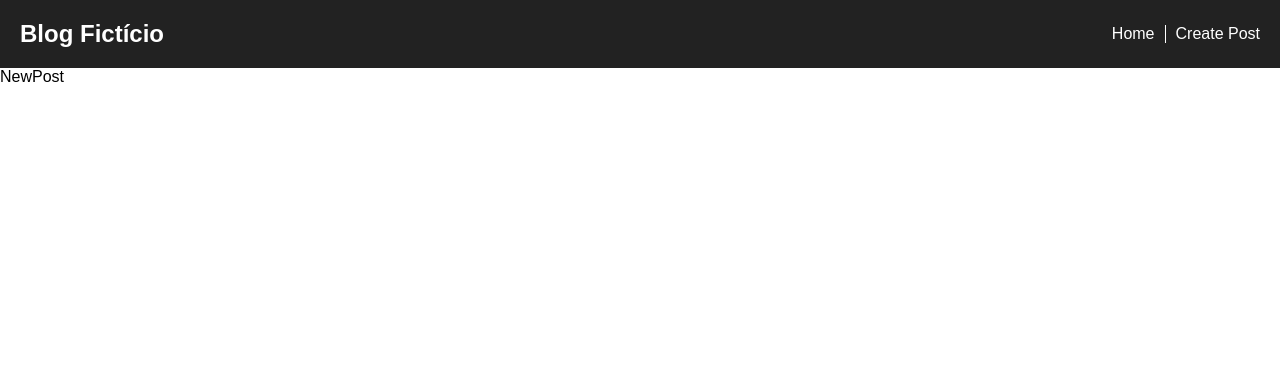
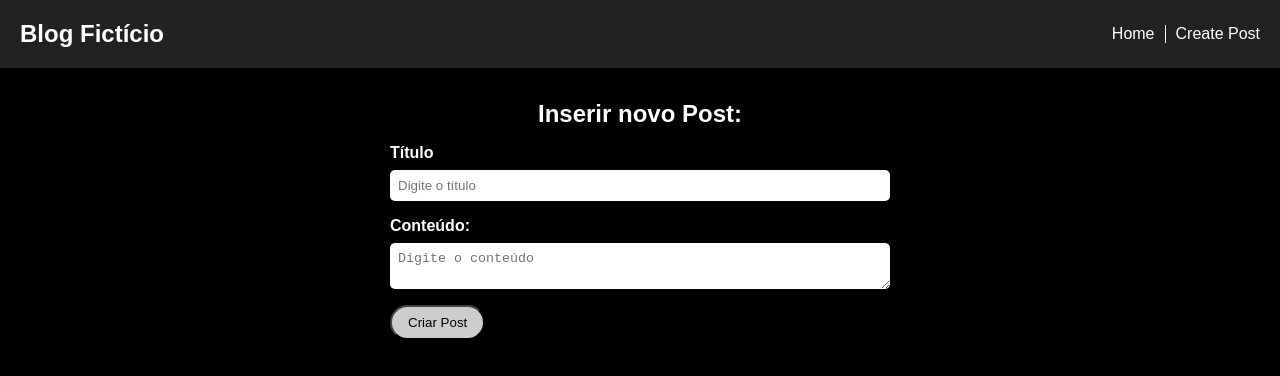
Before and after one commit to cristianomattoss/Blog_ficticio, a React (Vite) app: page /new in a window 1280 px wide. Shown: the top 376 px of the page. Built offline with nearby package versions, Linux system fonts and the light colour scheme.

Commit message:
feat: finalize NewPost component and update CSS styles

```diff
--- a/src/App.css
+++ b/src/App.css
@@ -1,3 +1,5 @@
-.App {
-  min-height: 100vh;
+.container {
+  max-width: 1000px;
+  margin: 2rem auto;
+  padding: 0 2rem;
 }
--- a/src/App.tsx
+++ b/src/App.tsx
@@ -9,7 +9,9 @@ function App() {
   return (
     <div className="App">
       <Navbar />
-      <Outlet />
+      <div className="container">
+        <Outlet />
+      </div>
     </div>
   );
 }
--- a/src/hooks/useApi.tsx
+++ b/src/hooks/useApi.tsx
@@ -1,5 +1,4 @@
 import api from "../service/api";
-import type PostData from "../types/postData";
 
 const useApi = () => {
   const get = async (endpoint: string) => {
@@ -12,7 +11,10 @@ const useApi = () => {
     }
   };
 
-  const post = async (endpoint: string, data: PostData) => {
+  const post = async (
+    endpoint: string,
+    data: { title: string; content: string; userId: number },
+  ) => {
     try {
       const response = await api.post(endpoint, data);
       alert("Postagem criada com sucesso!");
--- a/src/index.css
+++ b/src/index.css
@@ -2,8 +2,26 @@
   margin: 0;
   padding: 0;
   box-sizing: border-box;
+  color: white;
 }
 
 body {
   font-family: Arial, sans-serif;
+  background-color: black;
 }
+
+h1,
+h2,
+h3,
+h4,
+h5 {
+  color: white;
+}
+p {
+  color: #ccc;
+}
+
+a {
+  text-decoration: none;
+  color: rgb(131, 130, 130);
+}
--- a/src/routes/Home.css
+++ b/src/routes/Home.css
@@ -1,20 +1,38 @@
-.home {
-  max-width: 800px;
-  margin: 30px auto;
-  padding: 20px;
+.home h1 {
+  text-transform: uppercase;
+  text-align: center;
+  margin-bottom: 1.5rem;
 }
 
 .post {
-  background-color: #fff;
-  padding: 20px;
-  margin-bottom: 20px;
-  border-radius: 8px;
+  display: flex;
+  flex-direction: column;
+  padding: 1.5rem;
+  margin-bottom: 1.5rem;
+  border-bottom: 1px solid #ddd;
 }
 
-.post h2 {
+.post h2,
+.post p {
   margin-bottom: 10px;
 }
 
-.post p {
-  color: #555;
+.post h2::first-letter {
+  text-transform: uppercase;
 }
+
+.btn-more {
+  background-color: #fff;
+  color: #000;
+  padding: 0.5rem 1rem;
+  opacity: 0.8;
+  border-radius: 20px;
+  max-width: 100px;
+  text-align: center;
+  transition: 0.3s;
+  cursor: pointer;
+}
+
+.btn-more:hover {
+  opacity: 1;
+}
--- a/src/routes/Home.tsx
+++ b/src/routes/Home.tsx
@@ -1,6 +1,9 @@
 import { useEffect, useState } from "react";
 import useApi from "../hooks/useApi";
+
 import type PostData from "../types/postData";
+
+import { Link } from "react-router-dom";
 
 import "./Home.css";
 
@@ -20,10 +23,14 @@ const Home = () => {
 
   return (
     <div className="home">
+      <h1>Últimos Posts</h1>
       {posts.map((post) => (
         <div className="post" key={post.id}>
           <h2>{post.title}</h2>
           <p>{post.body}</p>
+          <Link to={`/post/${post.id}`} className="btn-more">
+            Ler mais
+          </Link>
         </div>
       ))}
     </div>
--- /dev/null
+++ b/src/routes/NewPost.css
@@ -0,0 +1,45 @@
+.new-post h2 {
+  text-align: center;
+  margin-bottom: 1rem;
+}
+
+form {
+  max-width: 500px;
+  width: 100%;
+  margin: 0 auto;
+}
+
+.form-control {
+  display: flex;
+  flex-direction: column;
+  margin-bottom: 1rem;
+}
+
+.form-control label {
+  margin-bottom: 0.5rem;
+  font-weight: bold;
+}
+
+.form-control input,
+.form-control textarea {
+  padding: 0.5rem;
+  border-radius: 5px;
+  border: none;
+  color: #000;
+}
+
+.btn-create {
+  background-color: #fff;
+  color: #000;
+  padding: 0.5rem 1rem;
+  opacity: 0.8;
+  border-radius: 20px;
+  max-width: 100px;
+  text-align: center;
+  transition: 0.3s;
+  cursor: pointer;
+}
+
+.btn-create:hover {
+  opacity: 1;
+}
--- a/src/routes/NewPost.tsx
+++ b/src/routes/NewPost.tsx
@@ -1,5 +1,50 @@
+import "./NewPost.css";
+
+import { useState, type SubmitEvent } from "react";
+import useApi from "../hooks/useApi";
+import { useNavigate } from "react-router-dom";
+
 const NewPost = () => {
-  return <div>NewPost</div>;
+  const navigate = useNavigate();
+
+  const { post } = useApi();
+  const [title, setTitle] = useState("");
+  const [content, setContent] = useState("");
+
+  const createPost = async (e: SubmitEvent<HTMLFormElement>) => {
+    e.preventDefault();
+    const postData = { title, content, userId: 1 };
+    await post("/posts", postData);
+    navigate("/");
+  };
+
+  return (
+    <div className="new-post">
+      <h2>Inserir novo Post:</h2>
+      <form onSubmit={(e) => createPost(e)}>
+        <div className="form-control">
+          <label htmlFor="title">Título</label>
+          <input
+            type="text"
+            name="title"
+            placeholder="Digite o título"
+            id="title"
+            onChange={(e) => setTitle(e.target.value)}
+          ></input>
+        </div>
+        <div className="form-control">
+          <label htmlFor="content">Conteúdo:</label>
+          <textarea
+            name="content"
+            id="content"
+            placeholder="Digite o conteúdo"
+            onChange={(e) => setContent(e.target.value)}
+          ></textarea>
+        </div>
+        <input type="submit" value="Criar Post" className="btn-create" />
+      </form>
+    </div>
+  );
 };
 
 export default NewPost;
```
